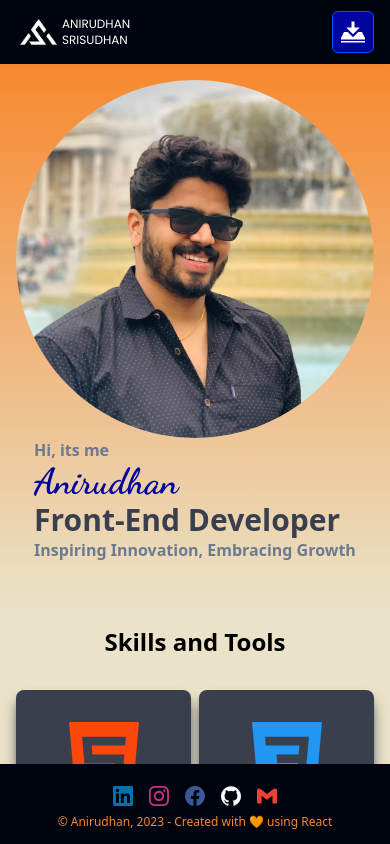
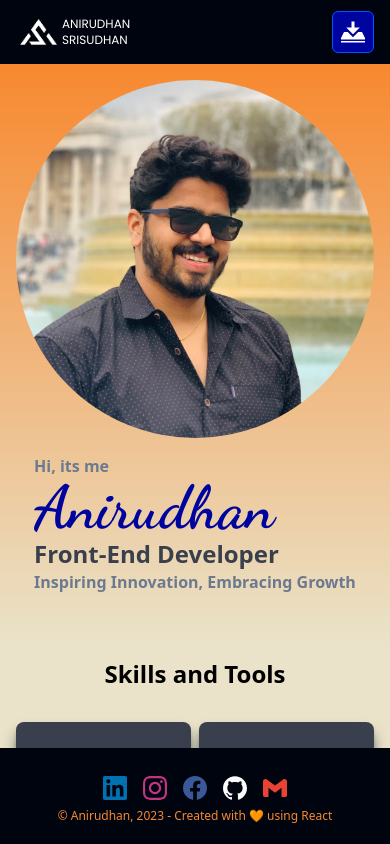
Before and after one commit to ani94s/ani-portfolio, a React (Create React App) app: page /ani-portfolio/me in a window 390 px wide. Built offline with nearby package versions, Linux system fonts and the light colour scheme.

Commit message:
Footer and font size changes

```diff
--- a/src/App.jsx
+++ b/src/App.jsx
@@ -9,7 +9,7 @@ import Skillset from "./components/skillset";
 const App = () => (
   <div className="flex flex-col justify-between items-center min-h-screen h-full bg-dimBeige w-full">
         <Navbar />
-        <div className={`absolute flex flex-col items-center w-full top-16 bottom-20 overflow-y-scroll`}>
+        <div className={`absolute flex flex-col items-center w-full top-16 bottom-24 overflow-y-scroll`}>
           <div className={`${styles.boxWidth} flex flex-col justify-center`} >
             <Home />
             <section id="skills" className="sm:px-8 pb-8 px-4 w-full">
--- a/src/components/footer.jsx
+++ b/src/components/footer.jsx
@@ -6,7 +6,7 @@ import styles from "../style";
 const Footer = () => (
     <footer
       id="footer"
-      className={`w-full flex justify-center fixed bottom-0 bg-primary z-20 py-4 h-20`}
+      className={`w-full flex justify-center fixed bottom-0 bg-primary z-20 py-4 h-24`}
     >
       <div
         className={`${styles.boxWidth} w-full h-full flex flex-col md:mx-8 mx-4 justify-center items-center`}
@@ -15,7 +15,7 @@ const Footer = () => (
           {socialMedia.map((social) => {
             return (
               <a href={social.link} key={social.id}>
-                <IconContext.Provider value={{ size: '20px', color:social.color , className:'hover:scale-150 transition-all duration-300 ' }} >
+                <IconContext.Provider value={{ size: '24px', color:social.color , className:'hover:scale-150 transition-all duration-300' }} >
                 {social.icon}
                 </IconContext.Provider>
             </a>
--- a/src/constants/index.js
+++ b/src/constants/index.js
@@ -264,7 +264,7 @@ export const otherExperience = [
     from: 'Mar 2019',
     to: 'Jun 2019',
     link: 'https://www.solitontech.com/',
-    role:'Senior Project Engineer',
+    role:'Induction and Training Coordinator',
     keyPoints: [
       'Drove the internship training program and mentored 25 junior engineers on software development best practices, resulting in a 90% retention rate of engineers hired in permanent roles.',
       'The internship focused on and provided insights into LabVIEW and programming fundamentals, along with the software development lifecycle.'
@@ -301,7 +301,7 @@ export const projects = [
   {
     id:"nonogram",
     title: "Nonogram Puzzle Solver",
-    desc: "A web application or a web UI to play nonogram puzzles",
+    desc: "A web application or a web UI to play nonogram puzzles. The Nonogram Puzzle Solver is developed as the final dissertation project in partial fulfilment of the MSc course, for which earned a 'Distinction' and received accolades.",
     githubLink:"",
     techstack: ['html','css', 'javascript','react'],
     image: nonogramAnimate,
--- a/src/pages/home.jsx
+++ b/src/pages/home.jsx
@@ -9,7 +9,7 @@ const Home = () => (
   >
     <div className={`${styles.padding} w-full flex md:flex-row flex-col md:justify-center items-center h-full`}>
       <div
-        className={`md:w-[30%] w-full max-w-sm flex md:justify-end justify-center items-center`}
+        className={`md:w-[30%] w-full max-w-sm flex md:justify-end justify-center pb-4 items-center`}
       >
         <img
           src={profilePic}
@@ -24,10 +24,10 @@ const Home = () => (
           <h3 className="font-semibold ss:text-lg text-base">
             Hi, its me
           </h3>
-          <h1 className="text-secondary font-dancing font-semibold ss:text-7xl text-4xl">
+          <h1 className="text-secondary font-dancing font-semibold ss:text-7xl text-6xl">
             Anirudhan
           </h1>
-          <p className="font-semibold text-3xl text-deepMattGray">Front-End Developer</p>
+          <p className="font-semibold ss:text-3xl text-2xl text-deepMattGray">Front-End Developer</p>
           <p className="font-semibold ss:text-lg text-base">Inspiring Innovation, Embracing Growth</p>
         </div>
       </div>
--- a/src/pages/projects.jsx
+++ b/src/pages/projects.jsx
@@ -9,7 +9,7 @@ const Projects = () => {
     return(
     <section id="projects" className={`${styles.padding} w-full bg-gradient-to-t from-apricot`}>
         <ResumeContainer id="projects" title="Projects">
-            <div className="grid justify-center py-8 sm:gap-6 gap-2 grid-col grid-cols-project w-full">
+            <div className="grid justify-center py-8 sm:gap-6 gap-4 grid-col grid-cols-project w-full">
                 {projects.map((project) => {
                     return(
                         <ThumbnailCard key={project.id} className="pt-6 flex flex-col justify-between flex-1 px-6 bg-dimWhite" thumbnail={project.image} imageDesc={project.id}>
```
